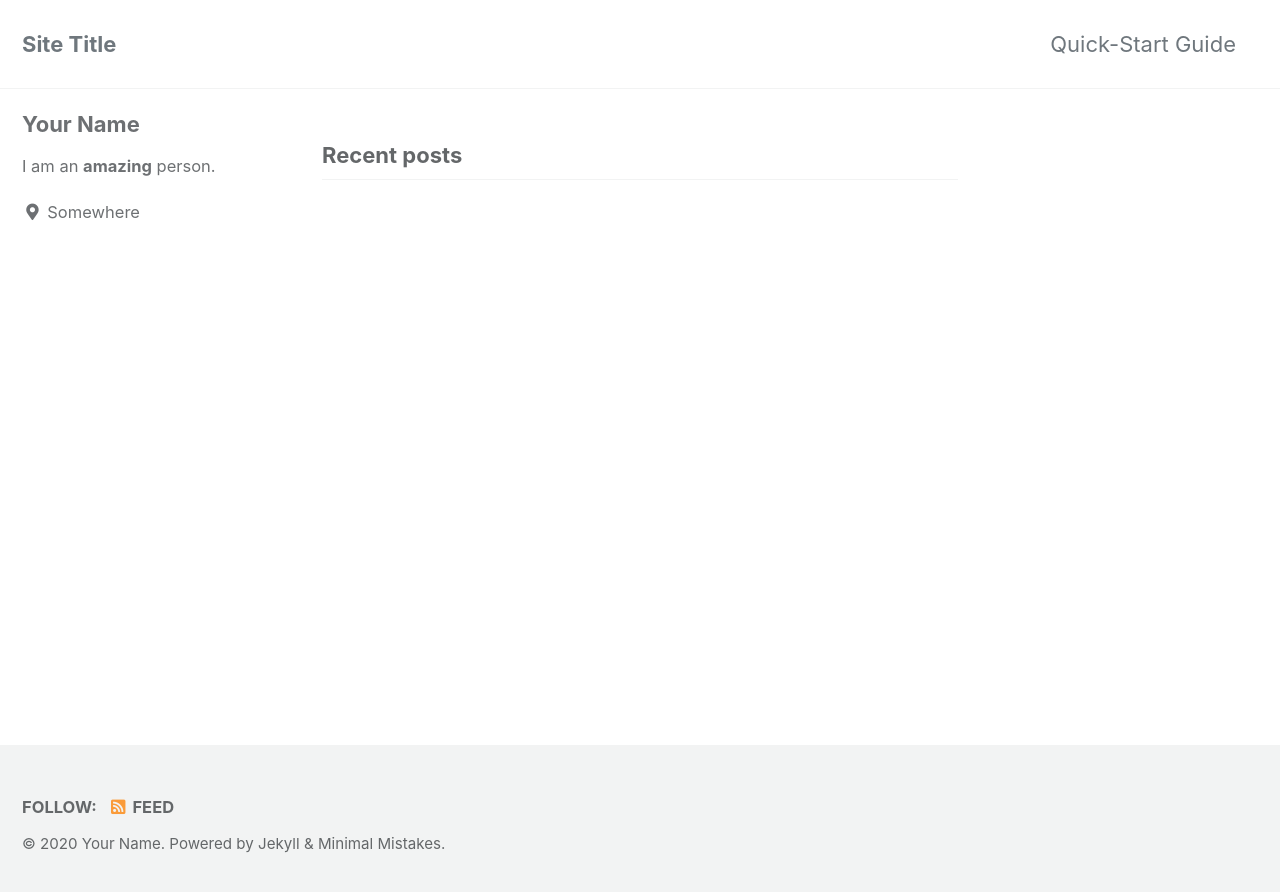
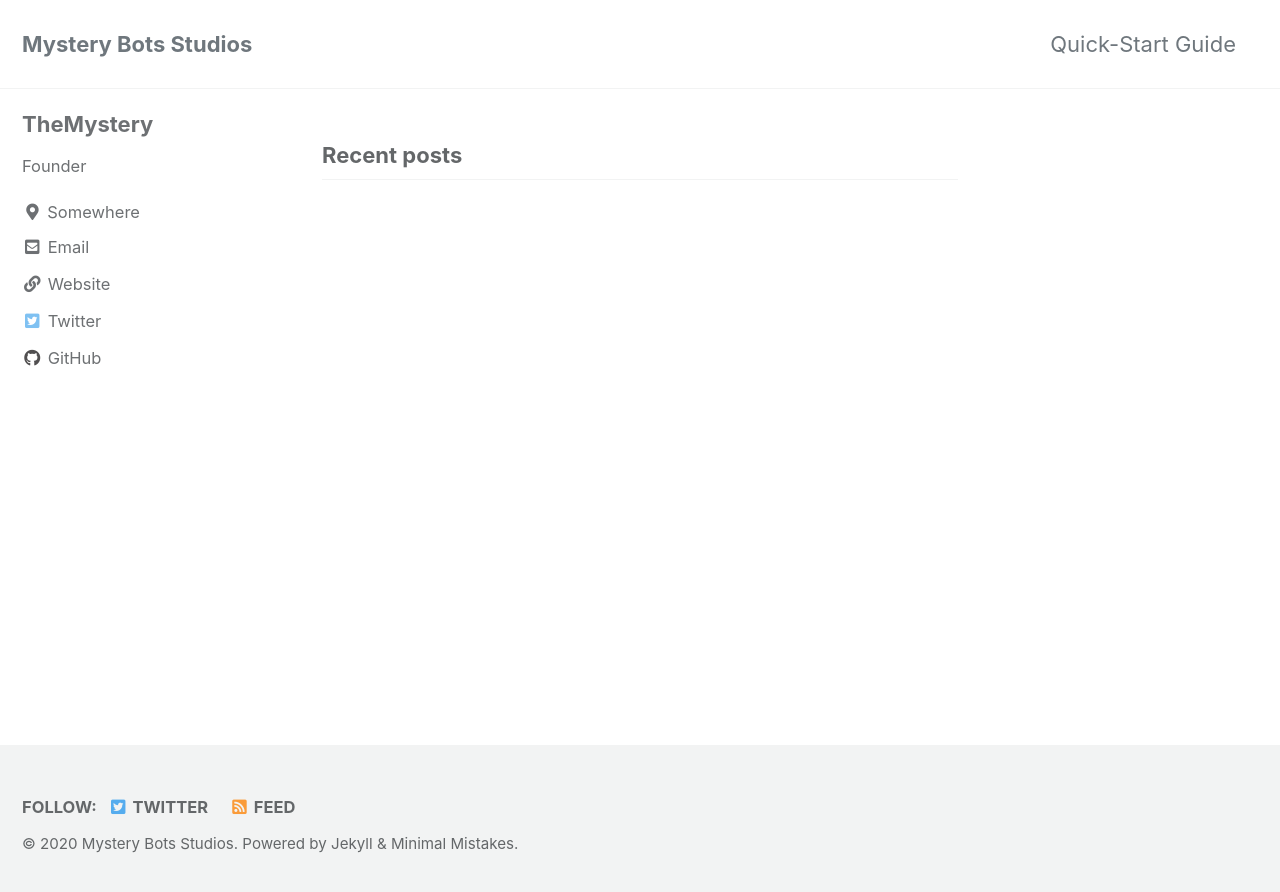
Before and after one commit to Mystery-Bots/mysterybots.com, a Jekyll site: the page built from index.html, in a window 1280 px wide. Shown: the top 892 px of the page. Built offline with Jekyll 4.4.1, drawn with Linux system fonts in a browser that asks for light colours; cached includes are drawn as plain includes; the list of posts is cut into pages by our own code.

Commit message:
Update _config.yml

```diff
--- a/_config.yml
+++ b/_config.yml
@@ -16,12 +16,12 @@ minimal_mistakes_skin    : "default" # "air", "aqua", "contrast", "dark", "dirt"
 
 # Site Settings
 locale                   : "en-US"
-title                    : "Site Title"
+title                    : "Mystery Bots Studios"
 title_separator          : "-"
 subtitle                 : # site tagline that appears below site title in masthead
-name                     : "Your Name"
-description              : "An amazing website."
-url                      : # the base hostname & protocol for your site e.g. "https://mmistakes.github.io"
+name                     : "Mystery Bots Studios"
+description              : "The Official website of Mystery Bots Studios. Visit to keep up to date on different projects and events we are creating"
+url                      : "https://mysterybots.com"
 baseurl                  : # the subpath of your site, e.g. "/blog"
 repository               : # GitHub username/repo-name e.g. "mmistakes/minimal-mistakes"
 teaser                   : # path of fallback teaser image, e.g. "/assets/images/500x300.png"
@@ -70,7 +70,7 @@ naver_site_verification  :
 
 # Social Sharing
 twitter:
-  username               :
+  username               : Mystery_Bots
 facebook:
   username               :
   app_id                 :
@@ -93,27 +93,27 @@ analytics:
 
 # Site Author
 author:
-  name             : "Your Name"
+  name             : "TheMystery"
   avatar           : # path of avatar image, e.g. "/assets/images/bio-photo.jpg"
-  bio              : "I am an **amazing** person."
+  bio              : "Founder"
   location         : "Somewhere"
   email            :
   links:
     - label: "Email"
       icon: "fas fa-fw fa-envelope-square"
-      # url: "mailto:your.name@email.com"
+      url: "mailto:contact@themystery.me"
     - label: "Website"
       icon: "fas fa-fw fa-link"
-      # url: "https://your-website.com"
+      url: "https://themystery.me"
     - label: "Twitter"
       icon: "fab fa-fw fa-twitter-square"
-      # url: "https://twitter.com/"
+      url: "https://twitter.com/themystery__"
     - label: "Facebook"
       icon: "fab fa-fw fa-facebook-square"
       # url: "https://facebook.com/"
     - label: "GitHub"
       icon: "fab fa-fw fa-github"
-      # url: "https://github.com/"
+      url: "https://github.com/themystery"
     - label: "Instagram"
       icon: "fab fa-fw fa-instagram"
       # url: "https://instagram.com/"
@@ -123,7 +123,7 @@ footer:
   links:
     - label: "Twitter"
       icon: "fab fa-fw fa-twitter-square"
-      # url:
+      url: "https://twitter.com/Mystery_Bots"
     - label: "Facebook"
       icon: "fab fa-fw fa-facebook-square"
       # url:
```
